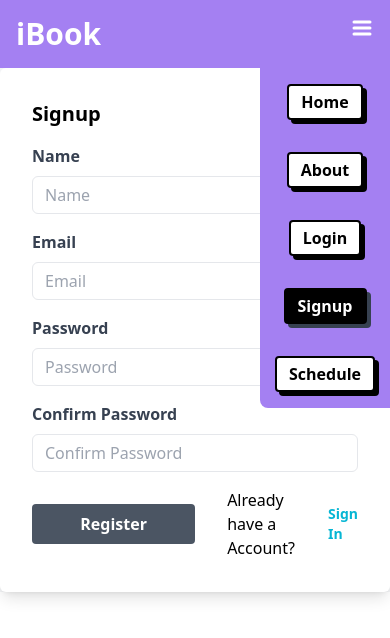
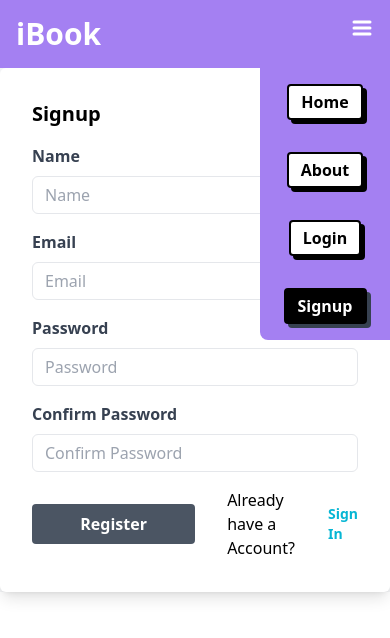
Before and after one commit to Harshit-here19/iBook, a React (Vite) app in the folder frontend/: page /signup in a window 390 px wide. Both pictures are taken after a click on the button 362 px from the left and 28 px from the top of the page. Shown: the top 638 px of the page. Built offline with nearby package versions, Linux system fonts and the light colour scheme.

Commit message:
Adding Schedule Functionality

```diff
--- a/frontend/src/components/Navbar.jsx
+++ b/frontend/src/components/Navbar.jsx
@@ -139,7 +139,7 @@ const Navbar = () => {
               <NavButtons path={pathname} title="Signup" to="/signup" />
             </li>
           )}
-          {!localStorage.getItem("token") && (
+          {localStorage.getItem("token") && (
             <li onClick={() => setMobileMenuOpen(false)}>
               <NavButtons path={pathname} title="Schedule" to="/schedule" />
             </li>
```
